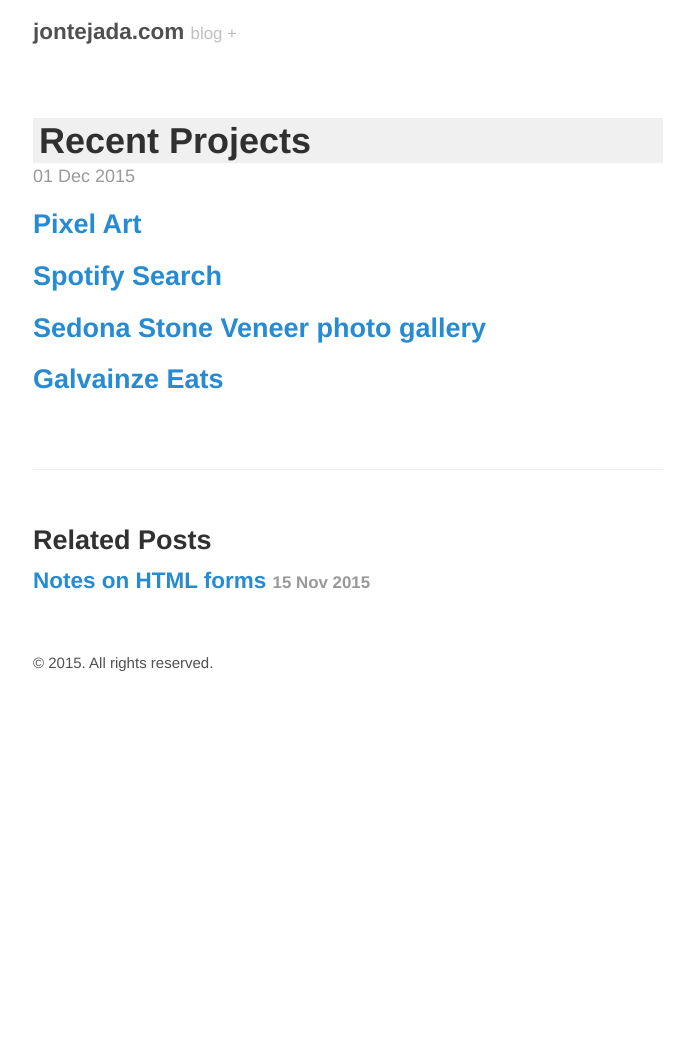
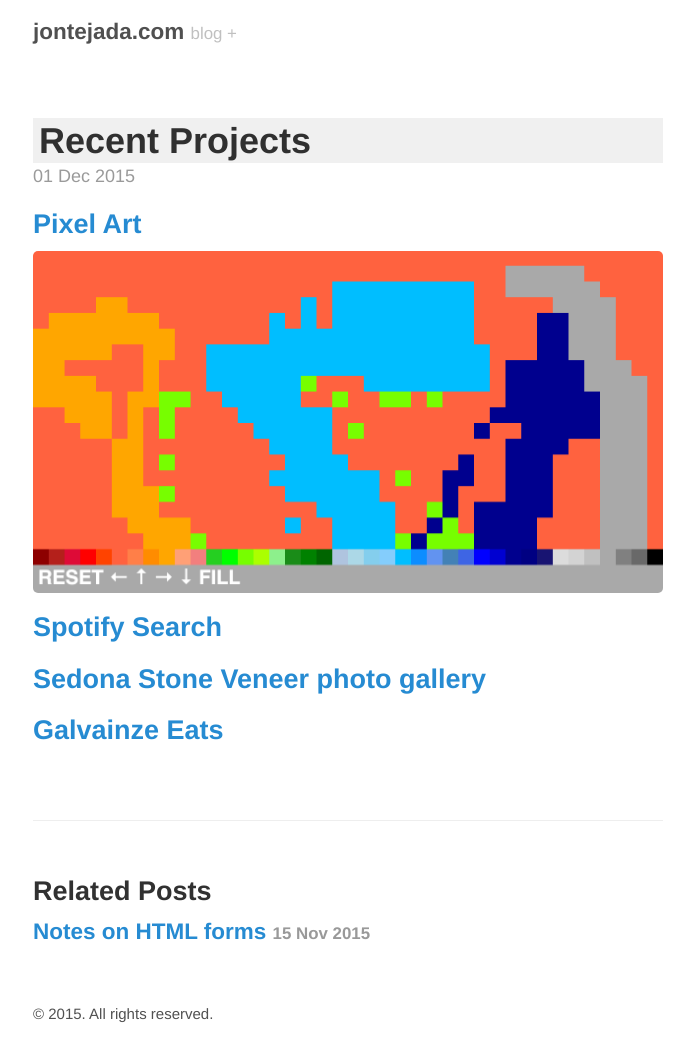
Before and after one commit to jontejada/jontejada.github.io, a Jekyll site: the page built from _posts/2015-12-01-recent-projects.md, in a window 1280 px wide. Shown: the whole page, without its empty margins (292-986 px from the left). Built offline with Jekyll 4.4.1, drawn with Linux system fonts in a browser that asks for light colours; before the commit the page ends 900 px from its top, so only the background shows below that.

Commit message:
adding pixel art png screenshot

```diff
--- a/_posts/2015-12-01-recent-projects.md
+++ b/_posts/2015-12-01-recent-projects.md
@@ -7,6 +7,9 @@ categories: galvanize projects
 
 ##[Pixel Art](http://www.jontejada.com/pixel_art/)
 
+<img src="{{ site.baseurl }}/assets/pixel_art.png">
+
+
 ##[Spotify Search](http://www.jontejada.com/spotify-albums-and-tracks/)
 
 ##[Sedona Stone Veneer photo gallery](http://www.jontejada.com/SSV/)
```
Also changed, not shown: assets/pixel_art.png (added).
